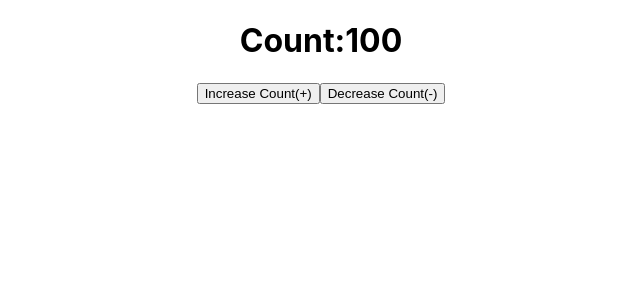
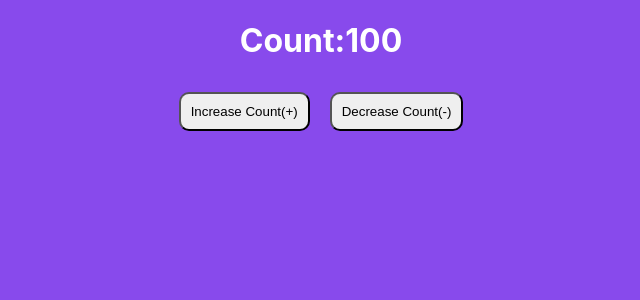
Before and after one commit to Shaharina/-45-7-advanced-State-component-state-hook-and-set-state-method, a React (Create React App) app: page / in a window 1280 px wide. Shown: the top 300 px of the page, without its empty margins (319-959 px from the left). Built offline with nearby package versions, Linux system fonts and the light colour scheme.

Commit message:
commit on main

```diff
--- a/src/App.css
+++ b/src/App.css
@@ -27,6 +27,18 @@
 .App-link {
     color: #61dafb;
 }
+body {
+    background-color: #884aec;
+}
+h1 {
+    color: white;
+}
+button {
+    margin: 10px;
+    padding: 10px;
+
+    border-radius: 10px;
+}
 
 @keyframes App-logo-spin {
     from {
```
Lines whose indentation alone changed are shown as unchanged.
